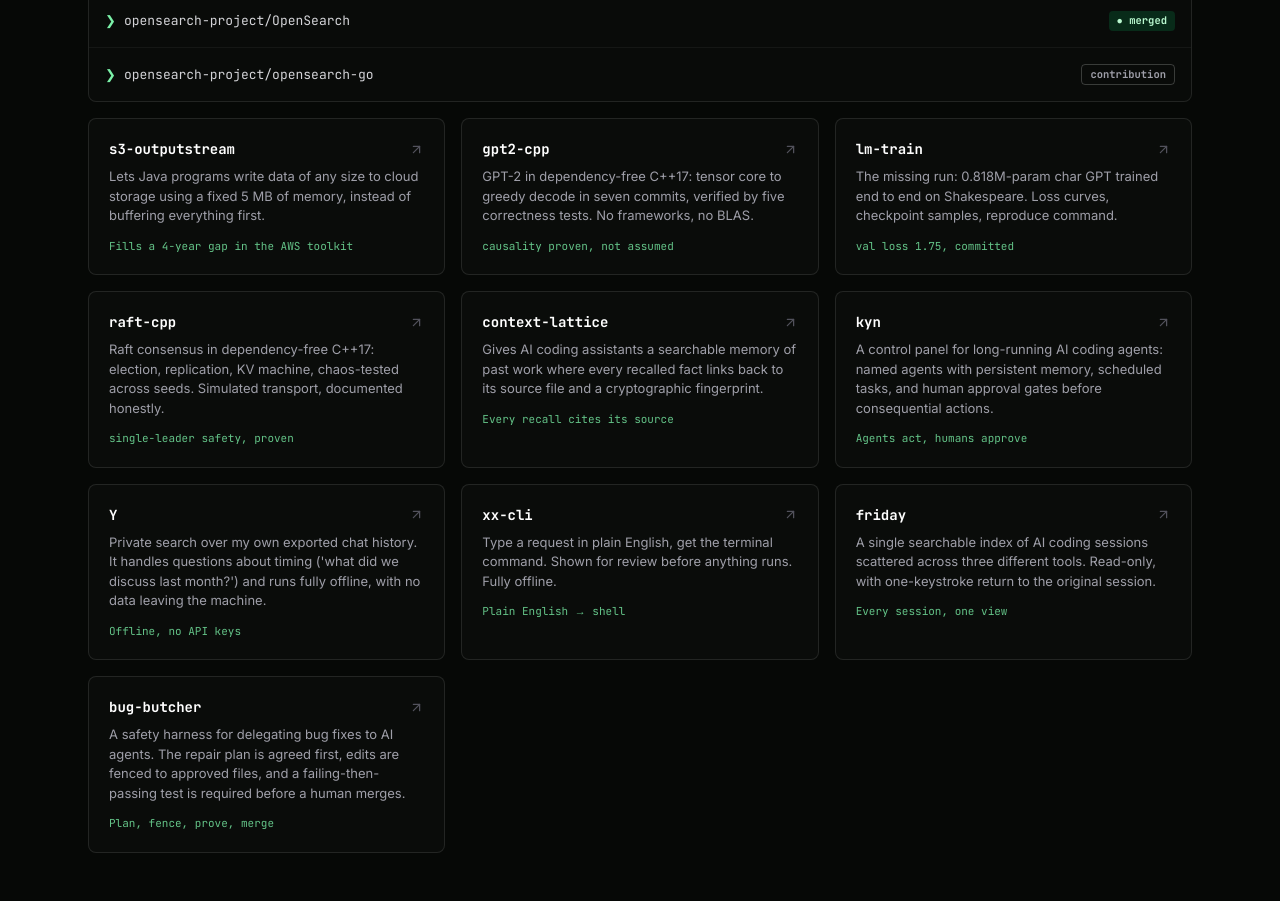
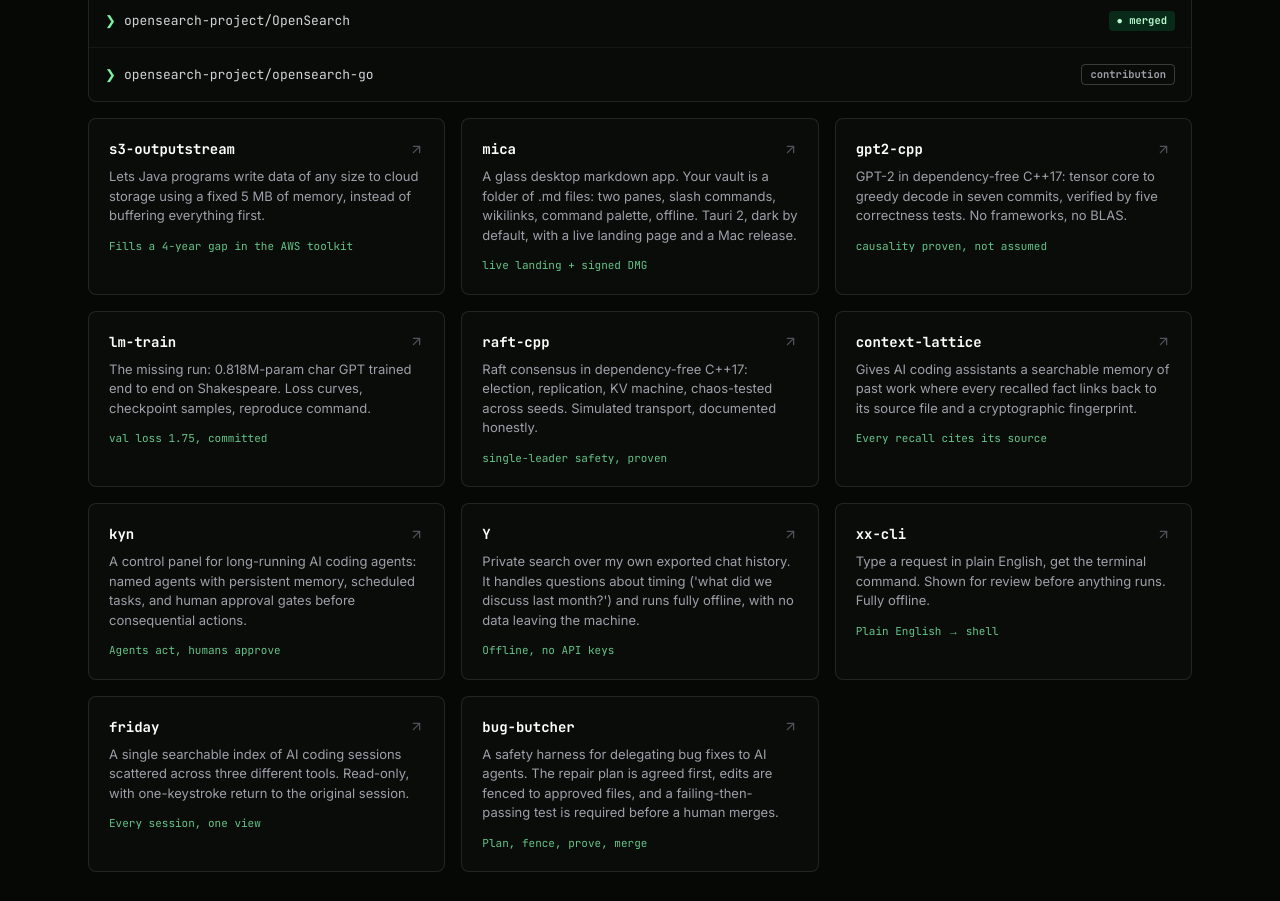
Before and after one commit to Arin016/Arin016.github.io, a Next.js app: page /projects in a window 1280 px wide. Shown: the part 3220-4121 px from the top of the page. Built offline with nearby package versions, Linux system fonts and the light colour scheme.

Commit message:
feat: add Mica desktop app to open source

```diff
--- a/src/data/content.ts
+++ b/src/data/content.ts
@@ -201,6 +201,13 @@ export const OSS_LIST: OSS[] = [
     highlight: "Fills a 4-year gap in the AWS toolkit",
   },
   {
+    name: "mica",
+    desc: "A glass desktop markdown app. Your vault is a folder of .md files: two panes, slash commands, wikilinks, command palette, offline. Tauri 2, dark by default, with a live landing page and a Mac release.",
+    lang: "TypeScript",
+    url: "https://github.com/Arin016/mica",
+    highlight: "live landing + signed DMG",
+  },
+  {
     name: "gpt2-cpp",
     desc: "GPT-2 in dependency-free C++17: tensor core to greedy decode in seven commits, verified by five correctness tests. No frameworks, no BLAS.",
     lang: "C++",
--- a/src/lib/ask.ts
+++ b/src/lib/ask.ts
@@ -76,7 +76,7 @@ const KB: Entry[] = [
   {
     label: "Open source",
     keys: ["oss", "open source", "github", "contribution", "upstream", "opensearch", "s3-outputstream"],
-    text: "10 tools plus upstream pull requests across KiroCrew, OpenSearch, SGLang, and lm-eval. Code lives at github.com/Arin016.",
+    text: "11 tools plus upstream pull requests across KiroCrew, OpenSearch, SGLang, and lm-eval. Code lives at github.com/Arin016.",
     src: "/projects",
   },
   {
```
